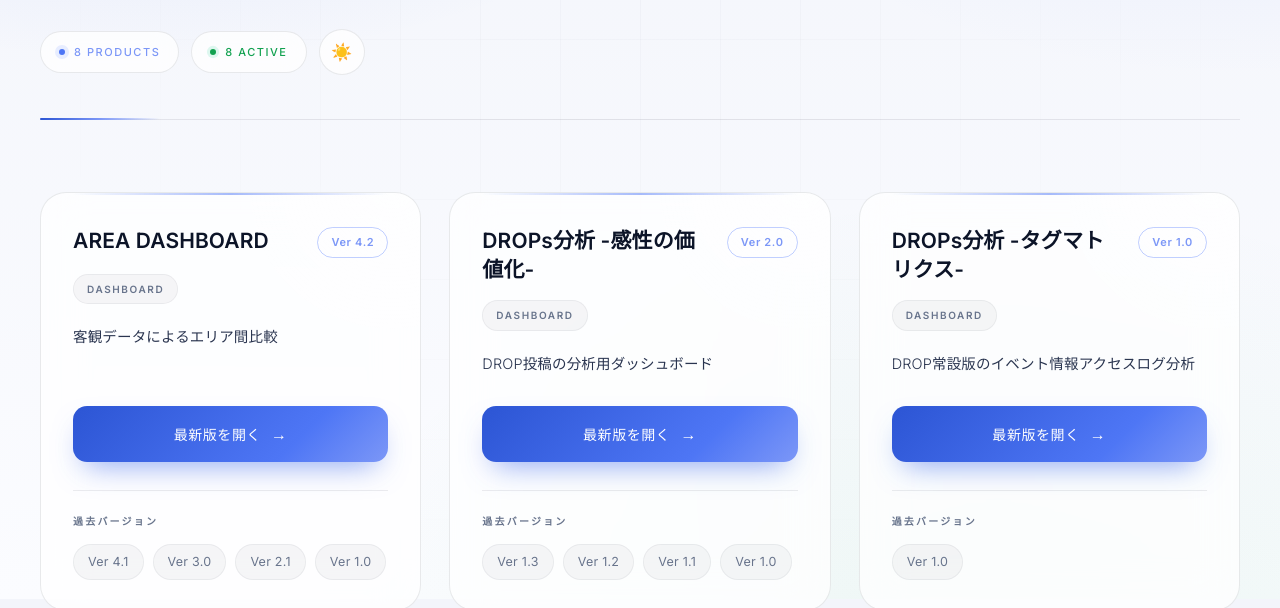
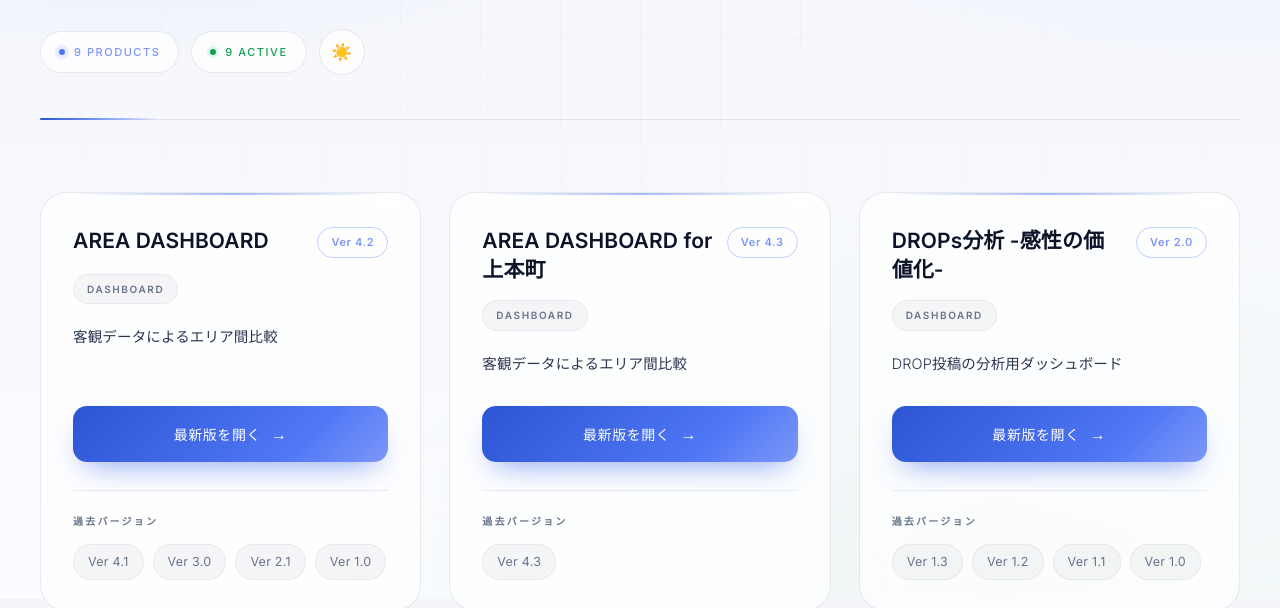
Before and after one commit to ObayashiSmartcity/Portal, a plain HTML site: page index.html in a window 1280 px wide. Shown: the part 201-809 px from the top of the page. Drawn offline with Linux system fonts and the light colour scheme.

Commit message:
Update index.html

```diff
--- a/index.html
+++ b/index.html
@@ -505,6 +505,16 @@
             {ver:"Ver 1.0", url:"https://obayashismartcity.github.io/AREA_Dashboard2.1/ver.1/"}
         ]
     },
+       {
+        name:"AREA DASHBOARD for 上本町",
+        category:"Dashboard",
+        desc:"客観データによるエリア間比較",
+        latest:"Ver 4.3",
+        latestUrl:"https://obayashismartcity.github.io/AREA_Dashboard2.1/ver.4.3/",
+        archives:[
+            {ver:"Ver 4.3", url:"https://obayashismartcity.github.io/AREA_Dashboard2.1/ver.4.3/"}
+        ]
+    },
     {
         name:"DROPs分析 -感性の価値化-",
         category:"Dashboard",
```
